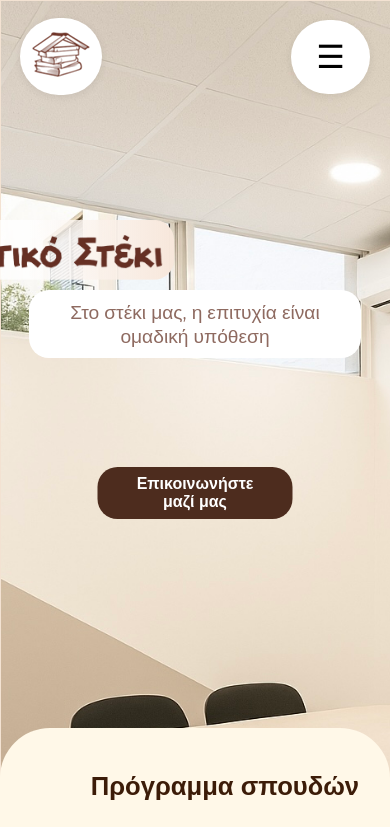
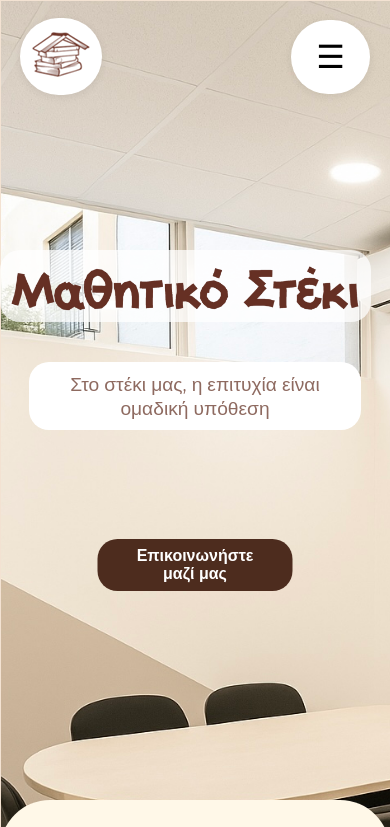
Before and after one commit to georgia-chrs/Math-steki-site-updated, a website: page public/index.html in a window 390 px wide. Shown: the top 827 px of the page. Drawn offline with Linux system fonts and the light colour scheme; no server answers.

Commit message:
αλιγν ματη

```diff
--- a/public/style.css
+++ b/public/style.css
@@ -815,28 +815,33 @@ nav{
     padding: 10px;
     border-radius: 30px;
   }
-  .hero-logo{
+  .hero-logo {
     z-index: 1320 !important;
     position: relative;
-    align-self: center;
-    justify-self: center;
     display: flex;
     justify-content: center;
     align-items: center;
-    width: 100%;
-  }
-  #hero-logo img{
-    background: linear-gradient(90deg, #ffffffbc 50%, #f7e7db 100%);
+    margin: 0 auto;
+    left: 50%;
+    transform: translateX(-50%);
+    right: auto;
+    text-align: center;
+    width: 100vw !important;
+    max-width: 90vw !important;
+  }
+  .hero-logo img, #hero-logo img {
+    background: #ffffffbc;
     border-radius: 20px;
     padding: 10px;
-    width: 80vw;
     max-width: 95vw;
     text-align: center;
     z-index: 1320 !important;
-    position: absolute;
+    position: relative;
     left: 50%;
-    top: 50%;
-    transform: translate(-50%, -50%);
+    transform: translateX(-50%);
+    top: 0;
+    display: block;
+    margin: 0 auto;
   }
 }
 .ball {
```
